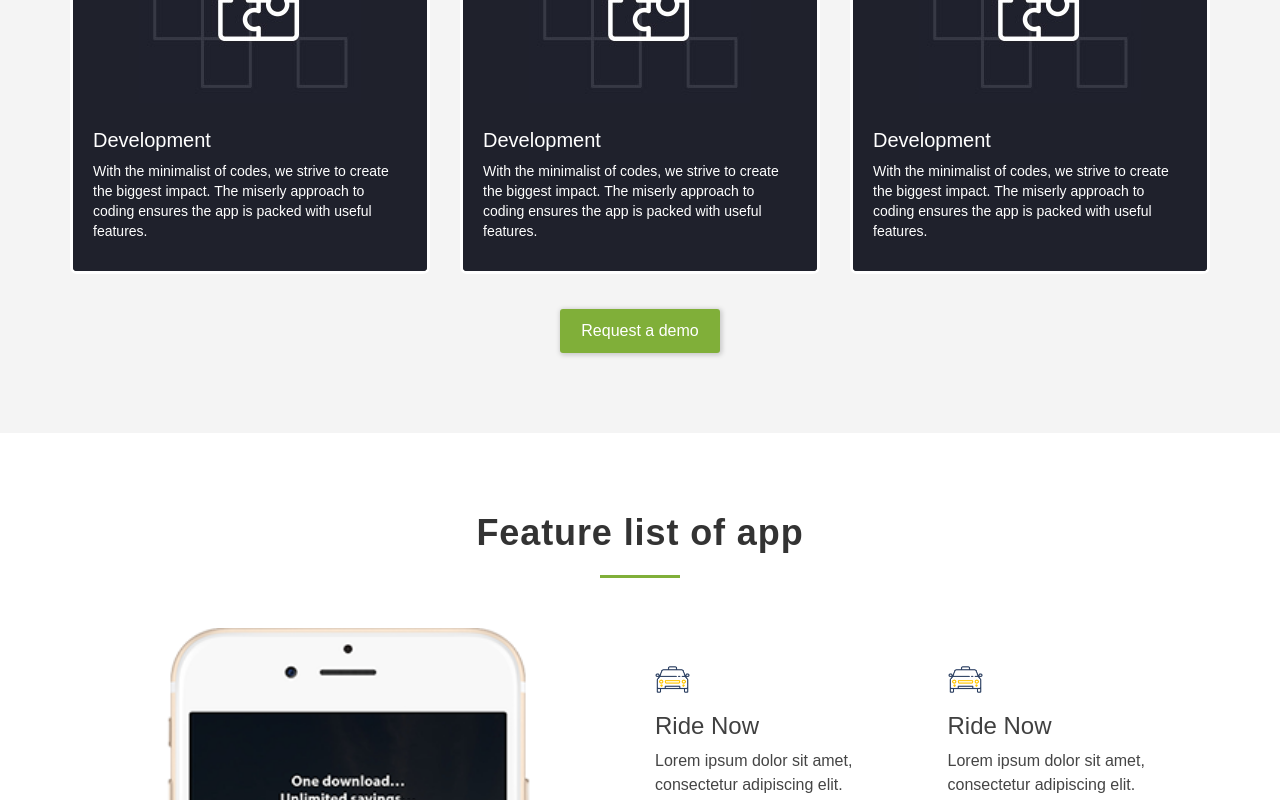
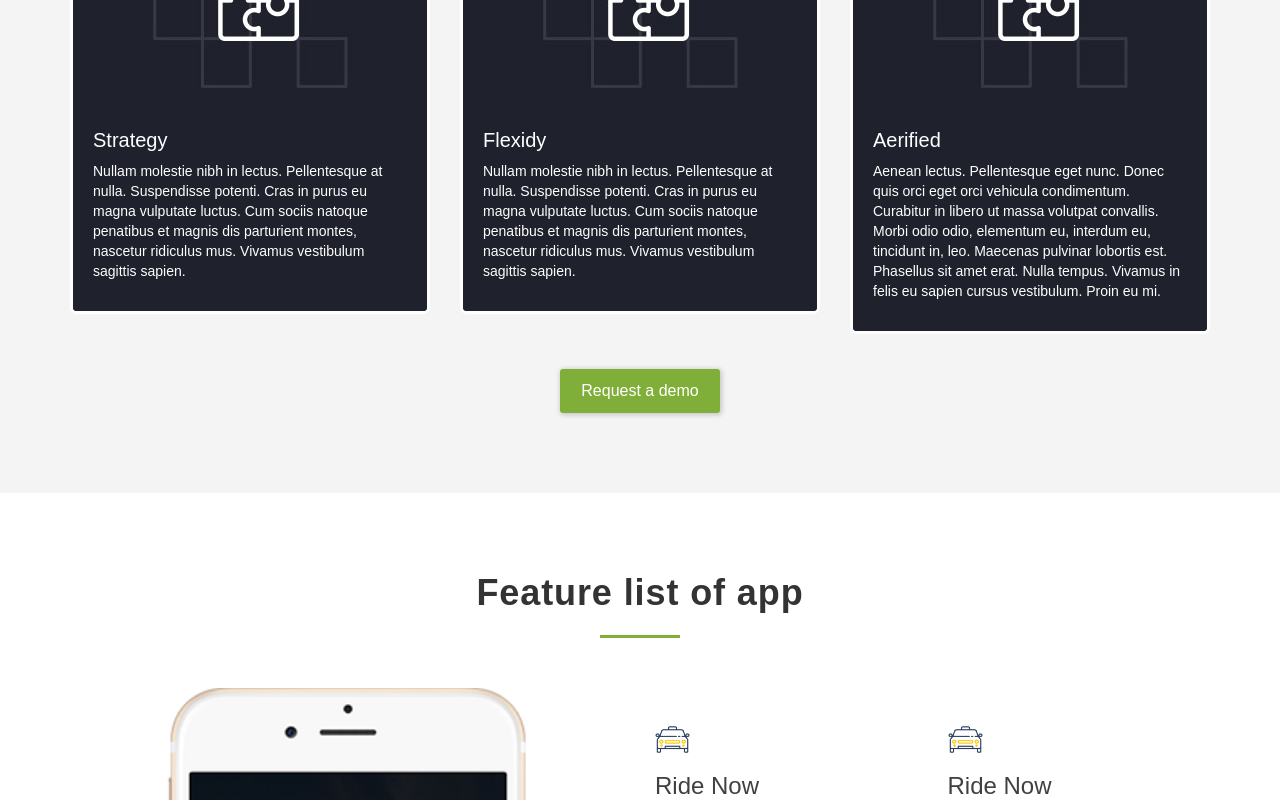
Before and after one commit to sankalp-solulab/emidstore, a React (Create React App) app: page / in a window 1280 px wide. Shown: the part 920-1720 px from the top of the page. Built offline with nearby package versions, Linux system fonts and the light colour scheme.

Commit message:
types of app done

```diff
--- a/src/actions/Home.js
+++ b/src/actions/Home.js
@@ -1,11 +1,20 @@
-import { SENT_CLIENT_DATA } from "../constants/actionTypes";
-import { GET_CLIENT_DATA} from "../constants/actionTypes";
+import { SENT_CLIENT_DATA } from '../constants/actionTypes'
+import { GET_CLIENT_DATA } from '../constants/actionTypes'
+import { GET_APP_DATA } from '../constants/actionTypes.js'
+import { SENT_APP_DATA } from '../constants/actionTypes.js'
 
 export const sentClientData = () => ({
-  type: SENT_CLIENT_DATA,
-});
+  type: SENT_CLIENT_DATA
+})
 
 export const getClientData = payload => ({
   type: GET_CLIENT_DATA,
-  payload
-});
+payload})
+
+export const sentAppData = () => ({
+  type: SENT_APP_DATA
+})
+
+export const getAppData = payload => ({
+  type: GET_APP_DATA,
+payload})
--- /dev/null
+++ b/src/assets/json/app category.json
@@ -0,0 +1,41 @@
+[
+  {
+    "id": 1,
+    "title": "Strategy",
+    "paragraph": "Nullam molestie nibh in lectus. Pellentesque at nulla. Suspendisse potenti. Cras in purus eu magna vulputate luctus. Cum sociis natoque penatibus et magnis dis parturient montes, nascetur ridiculus mus. Vivamus vestibulum sagittis sapien.",
+    "list": [
+      "Understand the Idea",
+      "Niche Research",
+      "Validate feasibility",
+      "Outline Tech-Specs",
+      "Create Framework",
+      "Ensure Growth"
+    ]
+  },
+  {
+    "id": 2,
+    "title": "Flexidy",
+    "paragraph": "Nullam molestie nibh in lectus. Pellentesque at nulla. Suspendisse potenti. Cras in purus eu magna vulputate luctus. Cum sociis natoque penatibus et magnis dis parturient montes, nascetur ridiculus mus. Vivamus vestibulum sagittis sapien.",
+    "list": [
+      "Understand the Idea",
+      "Niche Research",
+      "Validate feasibility",
+      "Outline Tech-Specs",
+      "Create Framework",
+      "Ensure Growth"
+    ]
+  },
+  {
+    "id": 3,
+    "title": "Aerified",
+    "paragraph": "Aenean lectus. Pellentesque eget nunc. Donec quis orci eget orci vehicula condimentum. Curabitur in libero ut massa volutpat convallis. Morbi odio odio, elementum eu, interdum eu, tincidunt in, leo. Maecenas pulvinar lobortis est. Phasellus sit amet erat. Nulla tempus. Vivamus in felis eu sapien cursus vestibulum. Proin eu mi.",
+    "list": [
+      "Understand the Idea",
+      "Niche Research",
+      "Validate feasibility",
+      "Outline Tech-Specs",
+      "Create Framework",
+      "Ensure Growth"
+    ]
+  }
+]
--- a/src/components/Home/App.jsx
+++ b/src/components/Home/App.jsx
@@ -1,25 +1,19 @@
 import React, { Component } from "react";
 class App extends Component {
   render() {
+    let list = this.props.list;
     return (
       <div className="col-sm-4">
         <div className="services-details__item services-details__item--development">
           <div className="services-details__info">
-            <h4>Development</h4>
-            <p>
-              With the minimalist of codes, we strive to create the biggest
-              impact. The miserly approach to coding ensures the app is packed
-              with useful features.
-            </p>
+            <h4>{this.props.title}</h4>
+            <p>{this.props.desc}</p>
           </div>
           <div className="services-details__list-wrap">
             <ul className="services-details__list">
-              <li>Agile Development</li>
-              <li>Latest Technologies</li>
-              <li>Strong Architecture</li>
-              <li>Data Corroboration</li>
-              <li>Revenue Generation Strategies</li>
-              <li>Track User Behavior</li>
+              {list.map((item, index) => (
+                <li>{item}</li>
+              ))}
             </ul>
           </div>
         </div>
--- a/src/components/Home/Apps.jsx
+++ b/src/components/Home/Apps.jsx
@@ -1,16 +1,37 @@
 import React, { Component } from "react";
+import { connect } from "react-redux";
 import App from "./App.jsx";
+import * as action from "../../actions/Home.js";
 
 class Apps extends Component {
+  componentWillMount() {
+    this.props.sentAppData();
+  }
   render() {
+    const data = this.props.app_data || [];
     return (
       <div className="row">
-        <App />
-        <App />
-        <App />
+        {data.map((app, index) => (
+          <App
+            key={app.id}
+            title={app.title}
+            desc={app.paragraph}
+            list={app.list}
+          />
+        ))}
       </div>
     );
   }
 }
+const mapStateToProps = state => {
+  // console.log("map", state.clientReducer.data);
+  return { app_data: state.clientReducer.appdata };
+};
+// ({ data: state.clientReducer.data });
+const mapDispatchToProps = dispatch => ({
+  sentAppData: () => {
+    dispatch(action.sentAppData());
+  }
+});
 
-export default Apps;
+export default connect(mapStateToProps, mapDispatchToProps)(Apps);
--- a/src/constants/actionTypes.js
+++ b/src/constants/actionTypes.js
@@ -1,3 +1,5 @@
-//HOME
-export const SENT_CLIENT_DATA="SENT_CLIENTS_DATA";
-export const GET_CLIENT_DATA="GET_CLIENTS_DATA";
+// HOME
+export const SENT_CLIENT_DATA = 'SENT_CLIENTS_DATA'
+export const GET_CLIENT_DATA = 'GET_CLIENTS_DATA'
+export const SENT_APP_DATA = 'SENT_APP_DATA'
+export const GET_APP_DATA = 'GET_APP_DATA'
--- a/src/reducers/Home.js
+++ b/src/reducers/Home.js
@@ -1,4 +1,5 @@
 import { GET_CLIENT_DATA } from "../constants/actionTypes";
+import { GET_APP_DATA } from "../constants/actionTypes";
 const INITIAL_STATE = {};
 export default (state = INITIAL_STATE, action) => {
   switch (action.type) {
@@ -9,6 +10,13 @@ export default (state = INITIAL_STATE, action) => {
         data: action.payload
       };
     }
+    case GET_APP_DATA: {
+      console.log("reducer", action);
+      return {
+        ...state,
+        appdata: action.payload
+      };
+    }
     default:
       return state;
   }
--- a/src/sagas/Home.js
+++ b/src/sagas/Home.js
@@ -1,6 +1,8 @@
 import { takeEvery,put } from "redux-saga/effects";
 import {getClientData} from "../actions/Home";
 import {SENT_CLIENT_DATA} from "../constants/actionTypes";
+import {getAppData} from "../actions/Home.js";
+import {SENT_APP_DATA} from "../constants/actionTypes.js"
 
 
 function* sentClientData() {
@@ -10,7 +12,14 @@ function* sentClientData() {
 
 
   }
+  function* sentAppData() {
+    const response = yield import("../assets/json/app category.json");
+    console.log("res",response.default);
+    yield put(getAppData(response.default))
 
+
+    }
 export default function* rootsaga() {
     yield takeEvery(SENT_CLIENT_DATA, sentClientData);
+    yield takeEvery(SENT_APP_DATA,sentAppData);
   }
```
